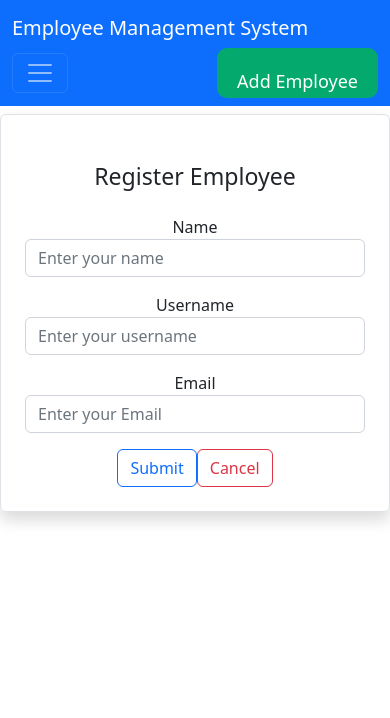
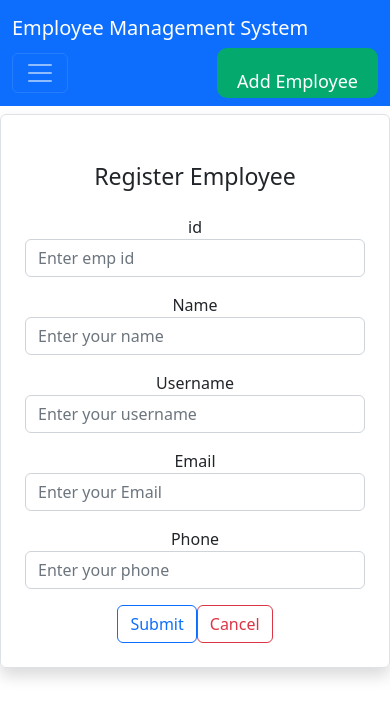
Before and after one commit to Sauravkumar1232/Employee-Management, a React (Create React App) app: page /adduser in a window 390 px wide. Shown: the top 718 px of the page. Built offline with nearby package versions, Linux system fonts and the light colour scheme.

Commit message:
add phone col

```diff
--- a/src/App.css
+++ b/src/App.css
@@ -32,6 +32,7 @@
   from {
     transform: rotate(0deg);
   }
+
   to {
     transform: rotate(360deg);
   }
@@ -49,7 +50,8 @@
   width: fit-content;
   height: 50px;
   text-align: center;
-  -webkit-transition-duration: 0.4s; /* Safari */
+  -webkit-transition-duration: 0.4s;
+  /* Safari */
   transition-duration: 0.4s;
   text-decoration: none;
   overflow: hidden;
@@ -63,7 +65,7 @@
   position: absolute;
   padding-top: 300%;
   padding-left: 350%;
-  margin-left: -20px!important;
+  margin-left: -20px !important;
   margin-top: -120%;
   opacity: 0;
   transition: all 0.8s
@@ -89,7 +91,8 @@
   width: fit-content;
   height: fit-content;
   text-align: center;
-  -webkit-transition-duration: 0.4s; /* Safari */
+  -webkit-transition-duration: 0.4s;
+  /* Safari */
   transition-duration: 0.4s;
   text-decoration: none;
   overflow: hidden;
@@ -103,7 +106,7 @@
   position: absolute;
   padding-top: 300%;
   padding-left: 350%;
-  margin-left: -20px!important;
+  margin-left: -20px !important;
   margin-top: -120%;
   opacity: 0;
   transition: all 0.8s
@@ -117,6 +120,25 @@
 }
 
 
-#buttonhome{
+#buttonhome {
   margin-right: 5px;
 }
+
+.btn btn-info{
+  margin-top: 50px;
+}
+
+.backToHome{
+  margin-top: 10px;
+  /* padding-top: 5px; */
+  padding: 4px ;
+  border:none;
+  background-color: rgb(74, 192, 100);
+  border-radius:5px;
+  color:black;
+  text-align: center;
+  text-decoration: none;
+  /*  remove inderline*/
+  display: inline-block;
+  font-size: 15px;
+}
--- a/src/index.css
+++ b/src/index.css
@@ -11,3 +11,7 @@ code {
   font-family: source-code-pro, Menlo, Monaco, Consolas, 'Courier New',
     monospace;
 }
+
+/* .deletebtn {
+  color: yellow */
+/* } */
--- a/src/pages/Home.js
+++ b/src/pages/Home.js
@@ -10,10 +10,13 @@ import { Button } from 'bootstrap';
 
 export default function Home() {
 
-    const [users,setUser]=useState([])  //as initial state is empty array
+    const [users,setUser]=useState([])
+                                                //useState is React Hook that allows you to add state to a functional component.
+                                                // It returns an array with two values: the current state and a function to update it.
+                                                //  The Hook takes an initial state value as an argument and returns an updated state value whenever the setter function is called
 
     const {id} = useParams();
- useEffect(()=>{
+    useEffect(()=>{        // fetching data
     loadUsers()
  },[])              //runs one on pageload otherwise without [] runs unlimited times
 
@@ -27,6 +30,7 @@ export default function Home() {
    const deleteUser = async(id)=>{
     await axios.delete(`http://localhost:9114/user/${id}`);
     loadUsers();
+    alert(`Employee ${id} deleted.`);
 
 
    }
@@ -42,23 +46,29 @@ export default function Home() {
       <th scope="col">Name</th>
       <th scope="col">UserName</th>
       <th scope="col">Email</th>
+      {/* <th scope="col"></th> */}
+      <th scope="col">Phone </th>
       <th scope="col">Action</th>
+
     </tr>
   </thead>
   <tbody>
 
   {
     users.map((user,index)=>(    //map create array on calling time
-        <tr>
-      <th scope="row" key={index}>{index+1}</th>
+        <tr >
+      {/* <th scope="row" key={index}>{index+1}</th> */}
+      <th>{user.id}</th>
       <td>{user.name}</td>
       <td>{user.username}</td>
       <td>{user.email}</td>
+      <td>{user.phone}</td>
 
-        <td>
+
+        <td >
             <Link to={`/viewuser/${user.id}`} id="buttonhome" className="btn btn-outline-primary" >View</Link>
-            <Link to={`/edituser/${user.id}`} id="buttonhome" className="btn btn-outline-success">Edit</Link>
-            <button onClick={()=>deleteUser(user.id)} id="buttonhome" className="btn btn-outline-danger">Delete</button>
+             <Link to={`/edituser/${user.id}`} id="buttonhome" className="btn btn-outline-success">Edit</Link>
+            <button  onClick={()=>deleteUser(user.id)} id="buttonhome" className="btn btn-outline-danger">Delete</button>
 
         </td>
 
--- a/src/users/AddUser.js
+++ b/src/users/AddUser.js
@@ -18,9 +18,10 @@ export default function AddUser() {
     name: "",
     username: "",
     email: "",
+    phone:"",
   });
 
-  const { name, username, email } = user;
+  const { name, username, email,phone } = user;
 
    const onInputChange = (e) => {
      setUser({ ...user, [e.target.name]: e.target.value });
@@ -41,6 +42,12 @@ export default function AddUser() {
                 <h3 className='text-center m-4'> Register Employee</h3>
 
                 <form onSubmit={(e)=>onSubmit(e)}>
+
+                <div className='mb-3'>
+                    <label htmlFor="id" className='form-lable'>id</label>
+                    <input type="number" name="id" id="id" className='form-control' placeholder='Enter emp id'   onChange={(e)=>onInputChange(e)}/>
+                </div>
+
                 <div className='mb-3'>
                     <label htmlFor="Name" className='form-lable'>Name</label>
                     <input type="text" name="name" id="name" className='form-control' placeholder='Enter your name'   onChange={(e)=>onInputChange(e)}/>
@@ -55,7 +62,14 @@ export default function AddUser() {
                     <label htmlFor="Email" className='form-lable'>Email</label>
                     <input type="text" name="email" id="email" className='form-control' placeholder='Enter your Email' value={email} onChange={(e)=>onInputChange(e)} />
                 </div>
-                <button  className='btn btn-outline-primary'>Submit</button>
+                <div className='mb-3'>
+                    <label htmlFor="Phone" className='form-lable'>Phone</label>
+                    <input type="number" name="phone" id="phone" className='form-control' placeholder='Enter your phone' value={phone} onChange={(e)=>onInputChange(e)} />
+                </div>
+
+
+
+                <button  type='submit' className='btn btn-outline-primary'>Submit</button>
                 <Link to={"/"} className='btn btn-outline-danger'>Cancel</Link>
 
                 </form>
--- a/src/users/EditUser.js
+++ b/src/users/EditUser.js
@@ -1,77 +1,122 @@
 //npm i react-router-dom
 
-import axios from 'axios';
-import React, { useEffect, useState } from 'react'
-import { Link,useNavigate, useParams } from 'react-router-dom';
-
-
-
+import axios from "axios";
+import React, { useEffect, useState } from "react";
+import { Link, useNavigate, useParams } from "react-router-dom";
 
 export default function EditUser() {
+  let navigate = useNavigate(); //to navigate to the hoem page
 
- let navigate = useNavigate();    //to navigate to the hoem page
-
-    const {id}= useParams();
+  const { id } = useParams();
 
   const [user, setUser] = useState({
     name: "",
     username: "",
     email: "",
+    phone:"",
   });
 
-  const { name, username, email } = user;
+  const { name, username, email,phone } = user;
 
   const onInputChange = (e) => {
     setUser({ ...user, [e.target.name]: e.target.value });
     //   //console.log(user);
   };
 
-   useEffect(()=>{
-    loadUser()
-   },[])
+  useEffect(() => {
+    loadUser();
+  }, []);
 
   const onSubmit = async (e) => {
-    e.preventDefault();  //on url not showing extra data
+    e.preventDefault(); //on url not showing extra data
     //await axios.post("http://localhost:9114/user", user);
-    await axios.put(`http://localhost:9114/user/${id}`,user);
+    await axios.put(`http://localhost:9114/user/${id}`, user);
     navigate("/");
+    alert(`${id} Employee Updated `)
   };
 
-  const loadUser = async () =>{
-    const result=await axios.get(`http://localhost:9114/user/${id}`);
+  const loadUser = async () => {
+    const result = await axios.get(`http://localhost:9114/user/${id}`);
     setUser(result.data);
-  }
+  };
 
   return (
-    <div className='container'>
-        <div className='row'>
-            <div className='col-md-6 offset-md-3 border rounded p-4 mt-2 shadow'>
-                <h3 className='text-center m-4'> Edit Employee</h3>
+    <div className="container">
+      <div className="row">
+        <div className="col-md-6 offset-md-3 border rounded p-4 mt-2 shadow">
+          <h3 className="text-center m-4"> Edit Employee</h3>
 
-                <form onSubmit={(e)=>onSubmit(e)}>
-                <div className='mb-3'>
-                    <label htmlFor="Name" className='form-lable'>Name</label>
-                    <input type="text" name="name" id="name" className='form-control' placeholder='Enter your name' value={name}   onChange={(e)=>onInputChange(e)}/>
+          <form onSubmit={(e) => onSubmit(e)}>
+            <div className="mb-3">
+              <label htmlFor="Name" className="form-lable">
+                Name
+              </label>
+              <input
+                type="text"
+                name="name"
+                id="name"
+                className="form-control"
+                placeholder="Enter your name"
+                value={name}
+                onChange={(e) => onInputChange(e)}
+              />
             </div>
 
-                <div className='mb-3'>
-                    <label htmlFor="Username" className='form-lable'>Username</label>
-                    <input type="text" name="username" id="username" className='form-control' placeholder='Enter your username' value={username} onChange={(e)=>onInputChange(e)}  />
+            <div className="mb-3">
+              <label htmlFor="Username" className="form-lable">
+                Username
+              </label>
+              <input
+                type="text"
+                name="username"
+                id="username"
+                className="form-control"
+                placeholder="Enter your username"
+                value={username}
+                onChange={(e) => onInputChange(e)}
+              />
             </div>
 
-                <div className='mb-3'>
-                    <label htmlFor="Email" className='form-lable'>Email</label>
-                    <input type="text" name="email" id="email" className='form-control' placeholder='Enter your Email' value={email} onChange={(e)=>onInputChange(e)} />
+            <div className="mb-3">
+              <label htmlFor="Email" className="form-lable">
+                Email
+              </label>
+              <input
+                type="text"
+                name="email"
+                id="email"
+                className="form-control"
+                placeholder="Enter your Email"
+                value={email}
+                onChange={(e) => onInputChange(e)}
+              />
             </div>
-                <button type='submit' className='btn btn-outline-primary'>Submit</button>
-                <Link to={"/"} className='btn btn-outline-danger'>Cancel</Link>
 
-                </form>
+            <div className="mb-3">
+              <label htmlFor="Phone" className="form-lable">
+                Phone
+              </label>
+              <input
+                type="number"
+                name="phone"
+                id="phone"
+                className="form-control"
+                placeholder="Enter your phone"
+                value={phone}
+                onChange={(e) => onInputChange(e)}
+              />
             </div>
 
 
+            <button onSubmit={()=>onSubmit()} type="submit" className="btn btn-outline-primary">
+              Submit
+            </button>
+            <Link to={"/"} className="btn btn-outline-danger">
+              Cancel
+            </Link>
+          </form>
         </div>
-
       </div>
-  )
+    </div>
+  );
 }
```
Also changed, not shown: src/users/ViewUser.js (+25 -20 lines), 1 other file (tests, documents, lock files or other folders). Lines whose indentation alone changed are shown as unchanged.
